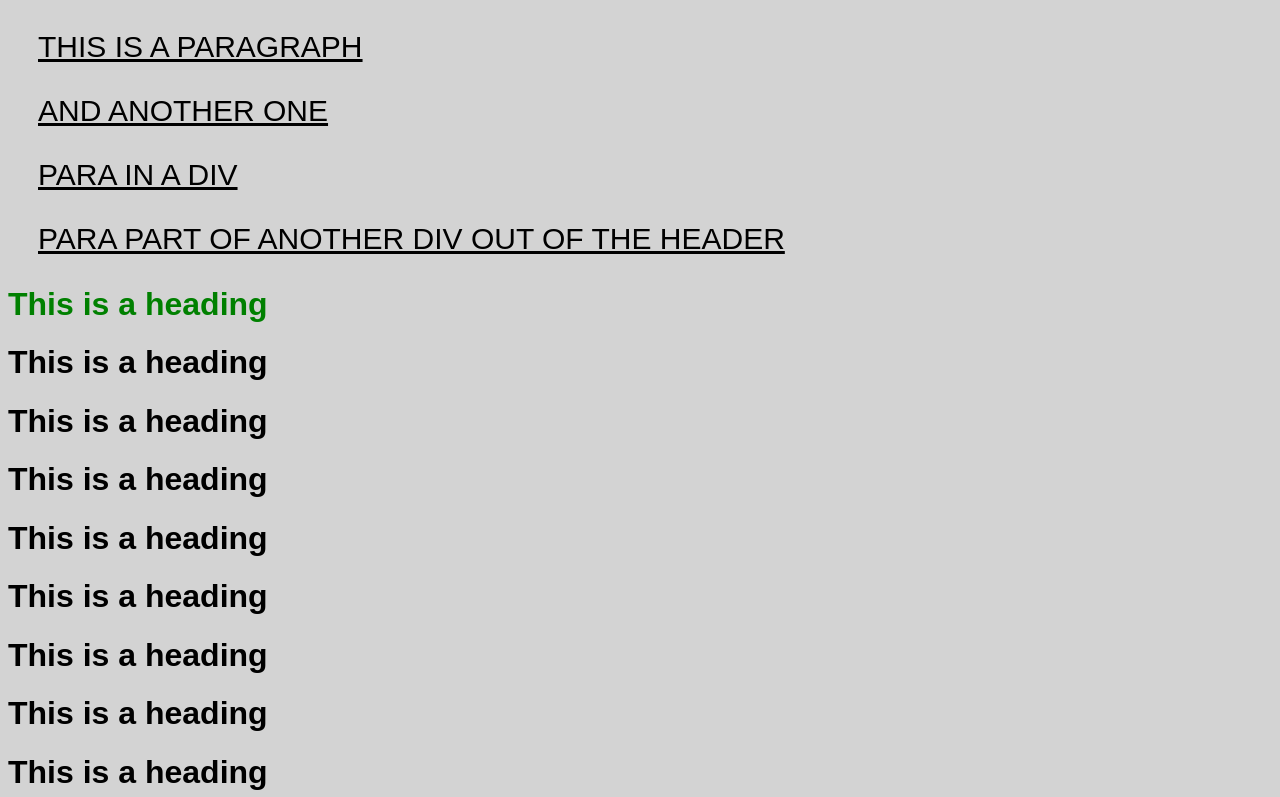
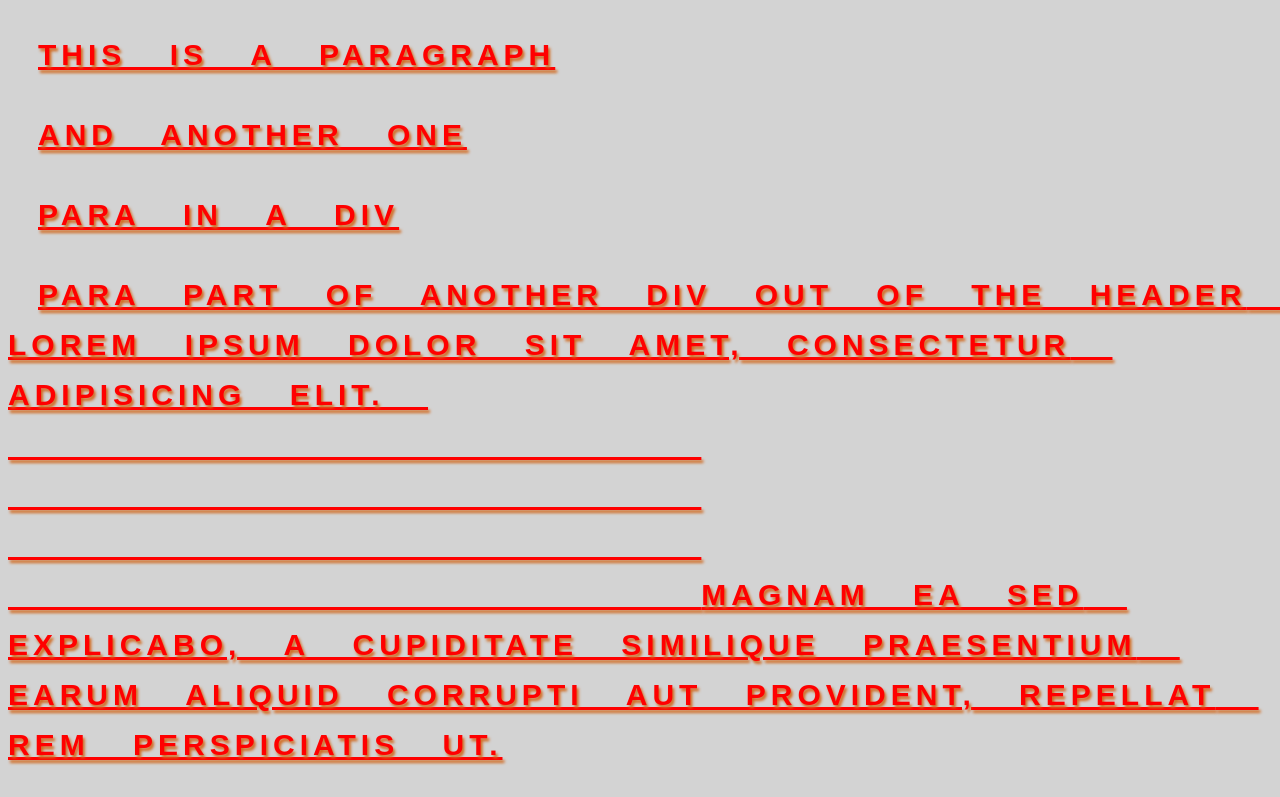
Before and after one commit to TekniqueJoseph/textProperties, a plain HTML site: page index.html in a window 1280 px wide. Shown: the top 797 px of the page. Drawn offline with Linux system fonts and the light colour scheme.

Commit message:
added font styles

```diff
--- a/index.html
+++ b/index.html
@@ -17,7 +17,11 @@
         </div>
     </header>
         <div>
-            <p>para part of another div out of the header</p>
+            <p>para part of another div out of the header Lorem ipsum dolor sit amet, consectetur adipisicing elit.
+
+
+
+                Magnam ea sed explicabo, a cupiditate similique praesentium earum aliquid corrupti aut provident, repellat rem perspiciatis ut.</p>
         </div>
     <h1 id="myHeading" style="color: green;">This is a heading</h1>
     <h1>This is a heading</h1>
--- a/style.css
+++ b/style.css
@@ -7,4 +7,11 @@ p{
     text-decoration: underline;
     text-transform: uppercase;
     text-indent: 30px;
+    letter-spacing: 5px;
+    word-spacing: 30px;
+    line-height: 50px;
+    font-weight: bold;
+    text-shadow: 2px 3px 3px chocolate;
+    color: red;
+    white-space: pre-wrap;
 }
```
